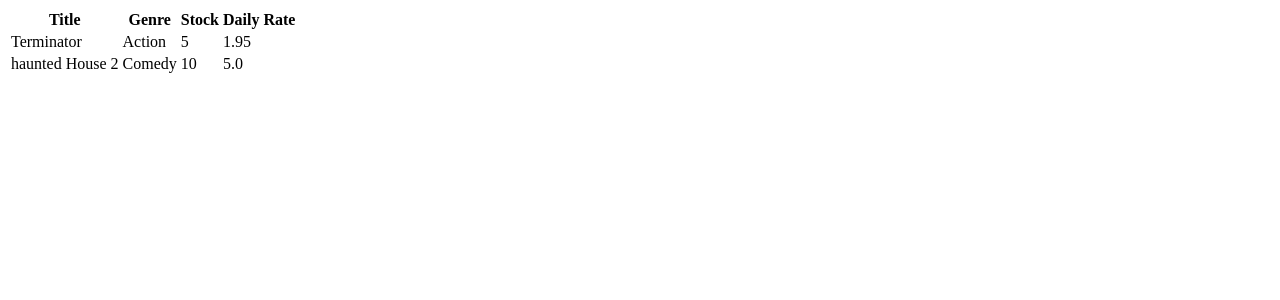
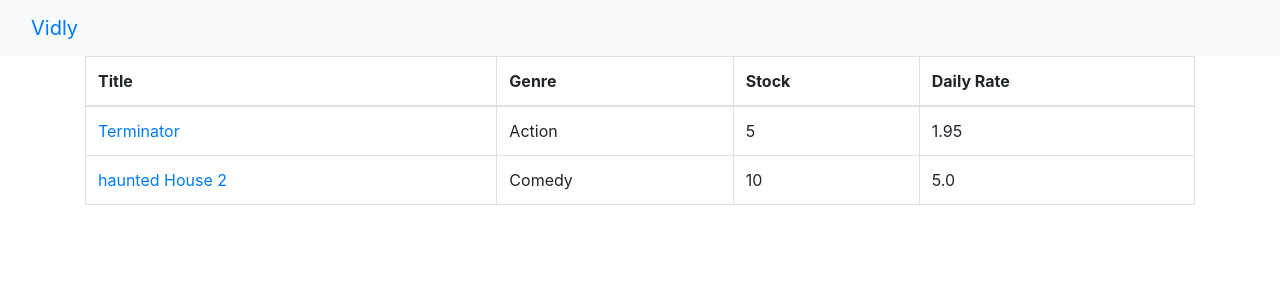
Before and after one commit to AlphaKDE/vidly, a Django app: page /movies/ in a window 1280 px wide. Shown: the top 300 px of the page. Run offline with Django 3.2, Linux system fonts and the light colour scheme; data comes from the database, SQL or seed files in the repository.

Commit message:
added html template

```diff
--- a/movies/templates/movies/index.html
+++ b/movies/templates/movies/index.html
@@ -1,20 +1,30 @@
+{% extends 'base.html' %}
 
-<table class="tabel">
+{% block content %}
+
+    <table class="table table-bordered table-hover" >
         <thead>
+            <tr>
                 <th>Title</th>
                 <th>Genre</th>
                 <th>Stock</th>
                 <th>Daily Rate</th>
+            </tr>
         </thead>
         <tbody>
             {% for movie in movies %}
+
             <tr>
-                <td>{{movie.title}}</td>
+                <td>
+                    <a href= "{% url 'movies_detail' movie.id %}">{{movie.title}}</a>
+
+                </td>
                 <td>{{movie.genre}}</td>
                 <td>{{movie.number_in_stock}}</td>
                 <td>{{movie.daily_rate}}</td>
+            </tr>
 
             {% endfor %}
-        </tr>
         </tbody>
     </table>
+{% endblock  %}
--- a/movies/urls.py
+++ b/movies/urls.py
@@ -8,10 +8,9 @@ from . import views # we than import the index function we made earlier, we cann
 
 ##this is called a url configuration, all apps should have a url configuratio
 urlpatterns = [
-
-path('', views.index, name= 'index')# as a first argument we need to specify our url endpoints, here we specify an empty string to represent the root of the app,as a second arguement we pass it a reference to the view function
+path('', views.index, name= 'movies_index'),# as a first argument we need to specify our url endpoints, here we specify an empty string to represent the root of the app,as a second arguement we pass it a reference to the view function
 #and for the third argurment we use a keyword to name the url endpoint
-
+path('<int:movie_id>', views.detail, name= 'movies_detail')
 ]
 
 #for instance in our movies app we will have:
--- /dev/null
+++ b/templates/base.html
@@ -0,0 +1,31 @@
+<!doctype html>
+<html lang="en">
+  <head>
+    <!-- Required meta tags -->
+    <meta charset="utf-8">
+    <meta name="viewport" content="width=device-width, initial-scale=1, shrink-to-fit=no">
+
+    <!-- Bootstrap CSS -->
+    <link rel="stylesheet" href="https://cdn.jsdelivr.net/npm/bootstrap@4.3.1/dist/css/bootstrap.min.css" integrity="sha384-ggOyR0iXCbMQv3Xipma34MD+dH/1fQ784/j6cY/iJTQUOhcWr7x9JvoRxT2MZw1T" crossorigin="anonymous">
+
+    <title>Vidly</title>
+  </head>
+  <body>
+    <nav class="navbar bg-light">
+        <div class="container-fluid">
+          <a class="navbar-brand" href="#">Vidly</a>
+        </div>
+      </nav>
+
+    <main class= "container">
+        {% block content %}
+        {% endblock  %}
+    </main>
+
+    <!-- Optional JavaScript -->
+    <!-- jQuery first, then Popper.js, then Bootstrap JS -->
+    <script src="https://code.jquery.com/jquery-3.3.1.slim.min.js" integrity="sha384-q8i/X+965DzO0rT7abK41JStQIAqVgRVzpbzo5smXKp4YfRvH+8abtTE1Pi6jizo" crossorigin="anonymous"></script>
+    <script src="https://cdn.jsdelivr.net/npm/popper.js@1.14.7/dist/umd/popper.min.js" integrity="sha384-UO2eT0CpHqdSJQ6hJty5KVphtPhzWj9WO1clHTMGa3JDZwrnQq4sF86dIHNDz0W1" crossorigin="anonymous"></script>
+    <script src="https://cdn.jsdelivr.net/npm/bootstrap@4.3.1/dist/js/bootstrap.min.js" integrity="sha384-JjSmVgyd0p3pXB1rRibZUAYoIIy6OrQ6VrjIEaFf/nJGzIxFDsf4x0xIM+B07jRM" crossorigin="anonymous"></script>
+  </body>
+</html>
```
Also changed, not shown: 1 other file. Lines whose indentation alone changed are shown as unchanged.
